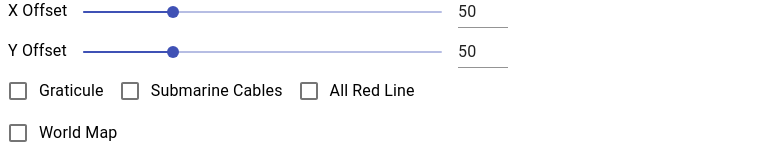
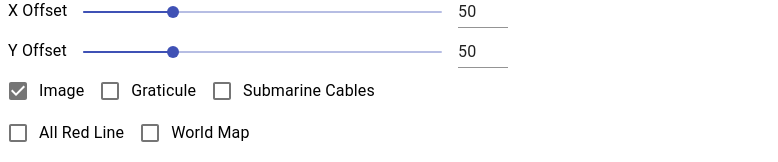
Before and after one commit to CezarMocan/worldsinfigures, a Next.js app: page / in a window 1280 px wide. Shown: the part 546-708 px from the top of the page, without its empty margins (0-778 px from the left). Built offline with nearby package versions, Linux system fonts and the light colour scheme; no server answers.

Commit message:
Option to render or not image

```diff
--- a/pages/index.js
+++ b/pages/index.js
@@ -220,7 +220,7 @@ export default class Index extends React.PureComponent {
     }
     componentDidUpdate(oldProps, oldState) {
         const { scale, rotateX, rotateY, rotateZ, translateX, translateY, isCanvasResizing, projection } = this.state
-        const { rendersGraticule, rendersSubmarineCables, rendersWorldMap, rendersAllRedLine } = this.state
+        const { rendersImage, rendersGraticule, rendersSubmarineCables, rendersWorldMap, rendersAllRedLine } = this.state
         if (scale != oldState.scale ||
             rotateX != oldState.rotateX ||
             rotateY != oldState.rotateY ||
@@ -228,6 +228,7 @@ export default class Index extends React.PureComponent {
             translateX != oldState.translateX ||
             translateY != oldState.translateY ||
             projection != oldState.projection ||
+            rendersImage != oldState.rendersImage ||
             rendersGraticule != oldState.rendersGraticule ||
             rendersSubmarineCables != oldState.rendersSubmarineCables ||
             rendersAllRedLine != oldState.rendersAllRedLine ||
@@ -346,7 +347,7 @@ export default class Index extends React.PureComponent {
     }
     render() {
         const { scale, rotateX, rotateY, rotateZ, translateX, translateY, projection } = this.state
-        const { rendersGraticule, rendersSubmarineCables, rendersWorldMap, rendersAllRedLine } = this.state
+        const { rendersGraticule, rendersSubmarineCables, rendersWorldMap, rendersAllRedLine, rendersImage } = this.state
         return (
             <div
                 onMouseDown={this.onWindowMouseDown}
@@ -401,6 +402,10 @@ export default class Index extends React.PureComponent {
 
                                 <div className="controls checkboxes">
                                 <FormGroup row>
+                                <FormControlLabel
+                                        control={ <Checkbox color="default" checked={rendersImage} onChange={this.handleCheckboxChange('rendersImage')} value="rendersImage" /> }
+                                        label="Image"
+                                    />
                                     <FormControlLabel
                                         control={ <Checkbox color="default" checked={rendersGraticule} onChange={this.handleCheckboxChange('rendersGraticule')} value="rendersGraticule" /> }
                                         label="Graticule"
```
